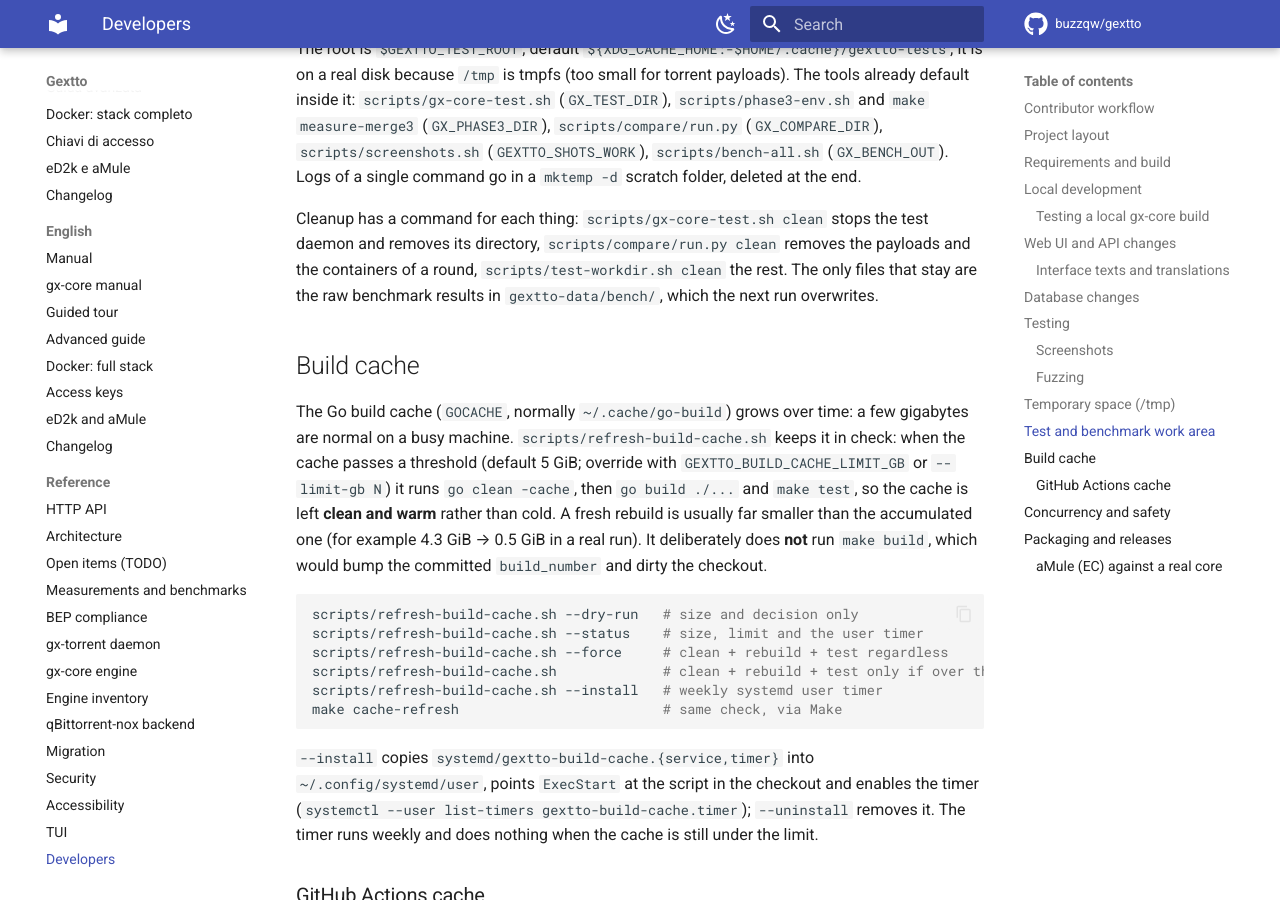
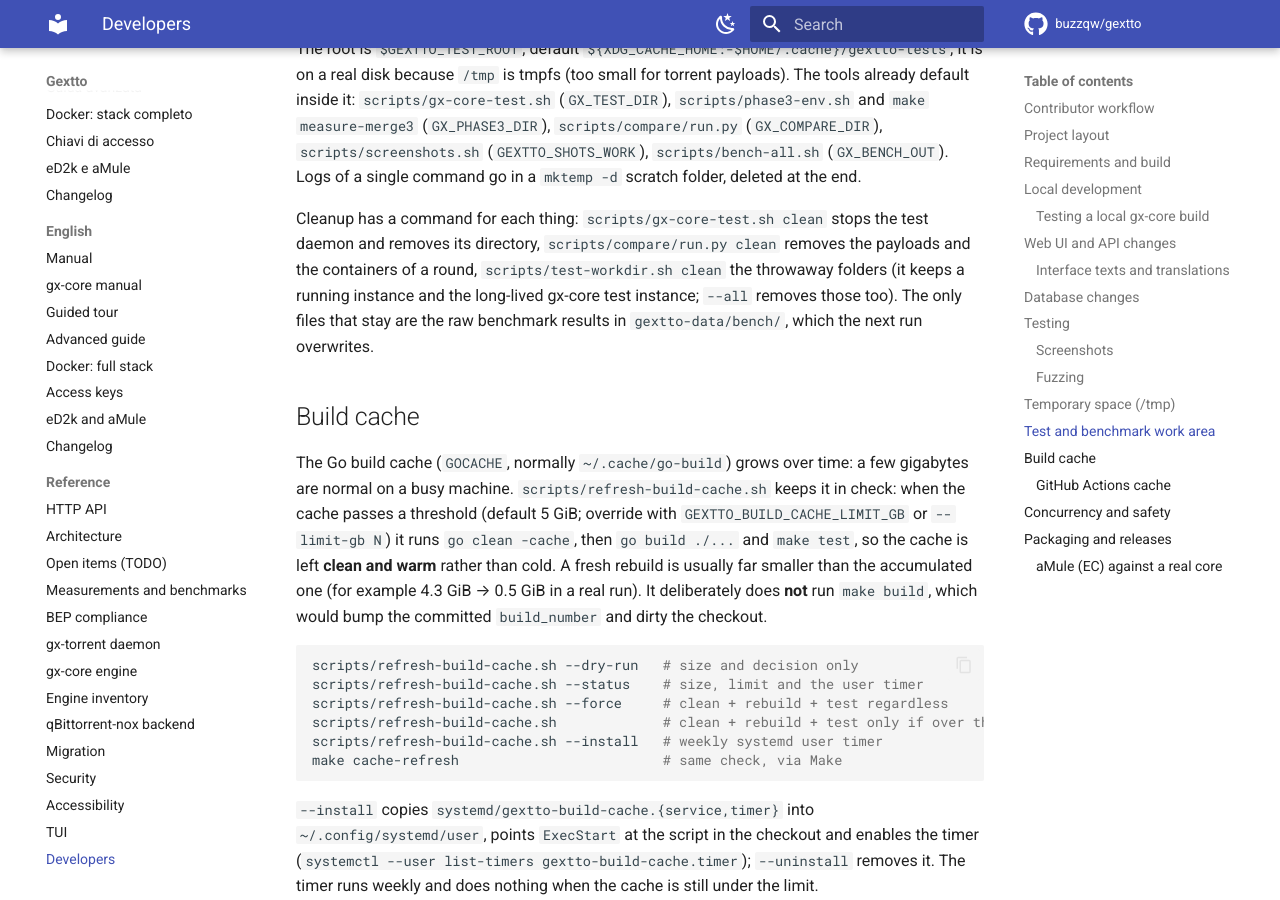
Before and after one commit to buzzqw/gextto, an MkDocs documentation site: the page built from docs/DEVELOPERS.md, in a window 1280 px wide and 900 px high, scrolled down 6918 px. Built offline with MkDocs 1.6.1 and Material for MkDocs 9.7.7, drawn with Linux system fonts in a browser that asks for light colours; comment, search, counter and statistics services are not loaded.

Commit message:
Keep the long-lived test instance when cleaning the work area
scripts/test-workdir.sh clean removes the folders of a cycle and anything
else no process holds, but the gx-core test instance is a tool with its own
state and downloads: it stays until --all. The help text is printed from the
comment block instead of a fixed line range.

```diff
--- a/docs/DEVELOPERS.md
+++ b/docs/DEVELOPERS.md
@@ -335,8 +335,9 @@ command go in a `mktemp -d` scratch folder, deleted at the end.
 Cleanup has a command for each thing: `scripts/gx-core-test.sh clean` stops the
 test daemon and removes its directory, `scripts/compare/run.py clean` removes
 the payloads and the containers of a round, `scripts/test-workdir.sh clean` the
-rest. The only files that stay are the raw benchmark results in
-`gextto-data/bench/`, which the next run overwrites.
+throwaway folders (it keeps a running instance and the long-lived gx-core test
+instance; `--all` removes those too). The only files that stay are the raw
+benchmark results in `gextto-data/bench/`, which the next run overwrites.
 
 ## Build cache
 
```
Also changed, not shown: AGENTS.md (+2 -1 lines), 1 other file.
